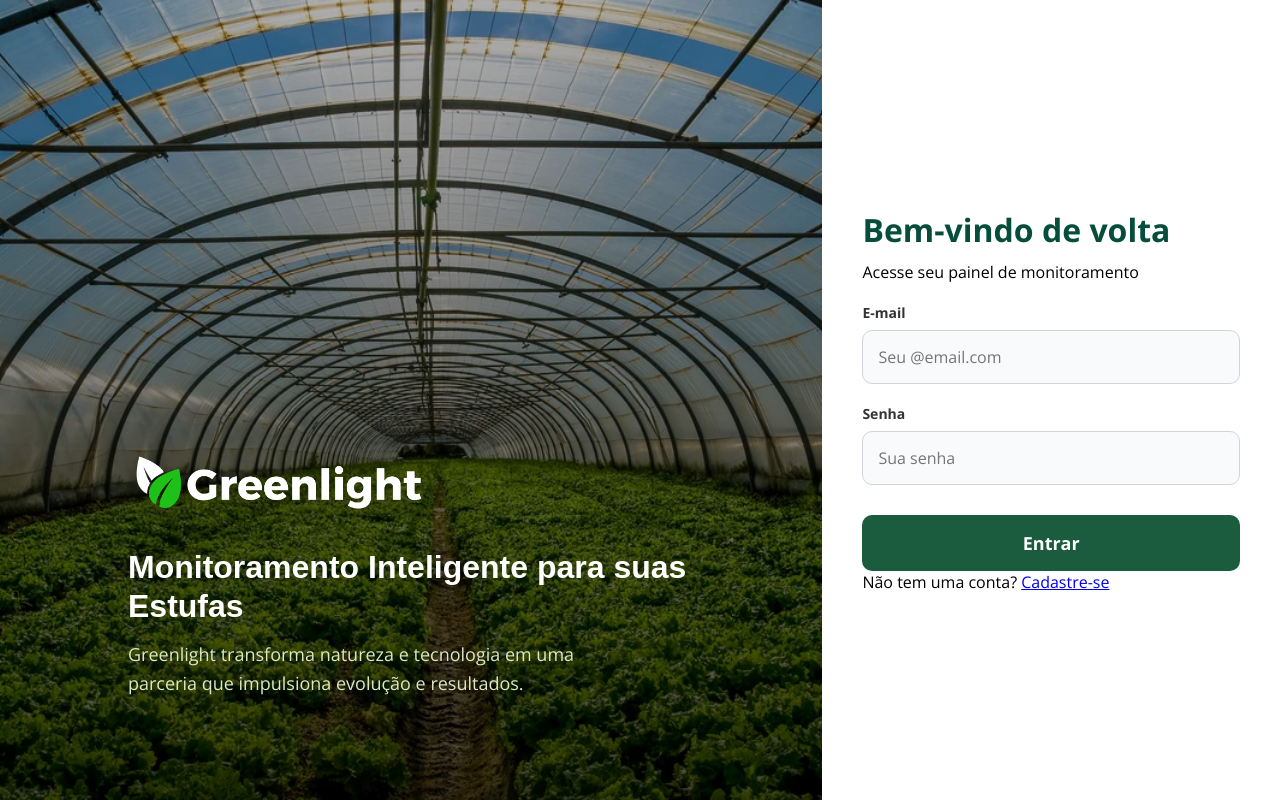
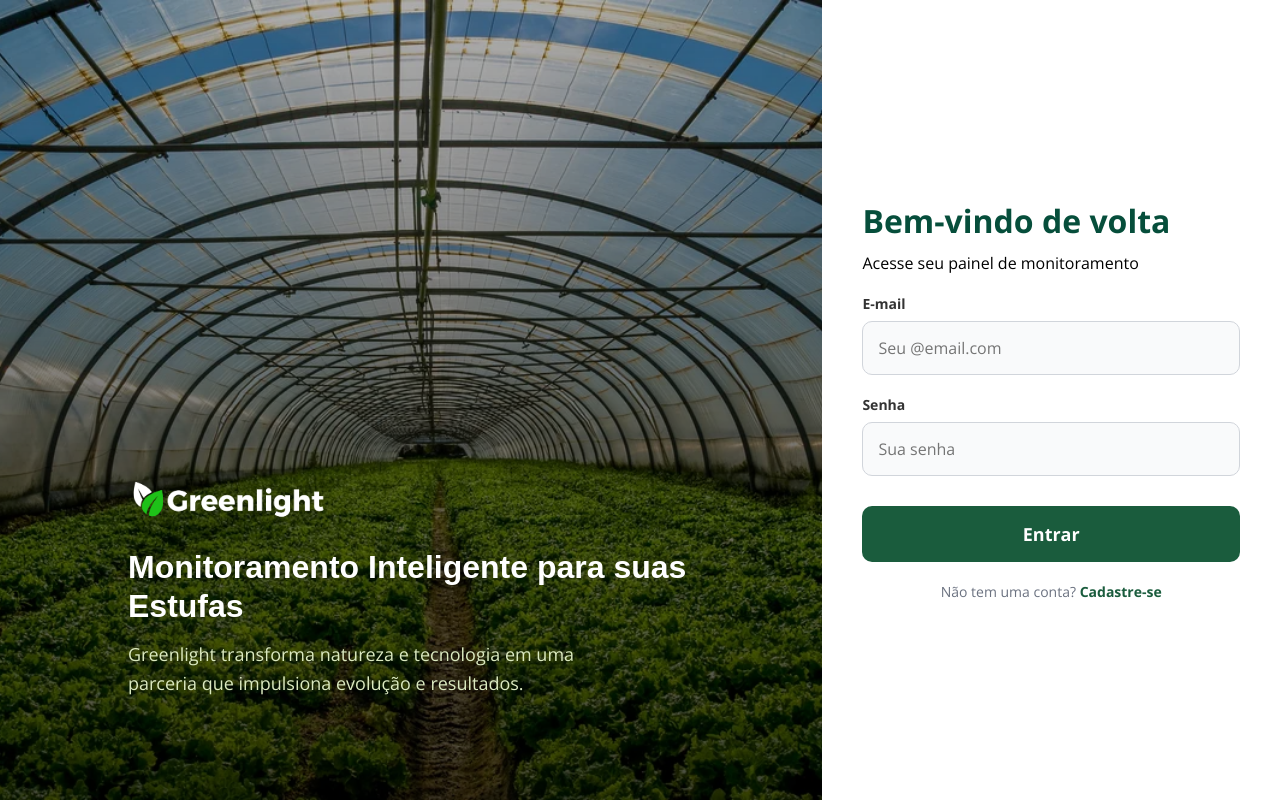
Before and after one commit to GreenLigth/site-greenligth, a plain HTML site: page login.html in a window 1280 px wide. Drawn offline with nearby package versions, Linux system fonts and the light colour scheme.

Commit message:
Mudanças no cadastro e login

```diff
--- a/styles/cadastro.css
+++ b/styles/cadastro.css
@@ -15,13 +15,17 @@
 
 .main-container {
     display: flex;
+    flex-direction: row-reverse !important;
     height: 100vh;
     width: 100%;
 }
 
-/* Inverte a ordem das colunas */
-.main-container.reversed {
-    flex-direction: row-reverse;
+section .form-box{
+    justify-content: left;
+}
+
+section .banner-side{
+    justify-content: right;
 }
 
 /* LADO DO FORMULÁRIO (ESQUERDA AGORA) */
@@ -31,8 +35,8 @@
     display: flex;
     justify-content: center;
     align-items: center;
-    padding: 6% 40px; /* Aumentei o padding vertical para acomodar o form mais longo */
-    overflow-y: auto; /* Adiciona scroll se a tela for pequena */
+    padding: 6% 40px;
+    overflow-y: auto;
 }
 
 .form-box {
@@ -52,6 +56,16 @@
     color: var(--cinza-texto);
     font-size: 16px;
     margin-bottom: 30px;
+}
+.logo {
+    display: flex;
+    align-items: center;
+    gap: 12px;
+    margin-bottom: 25px;
+}
+
+.logo img{
+    width: 200px;
 }
 
 .input-group {
@@ -135,8 +149,8 @@ input:focus {
 /* LADO DA IMAGEM (DIREITA AGORA) */
 .banner-side {
     flex: 1.2;
-    background-image: linear-gradient(rgba(0,0,0,0.1), rgba(0,0,0,0.6)),
-                      url('../assets/img/icons/Estufa-para-Alface.webp');
+   background-image: linear-gradient(rgba(0,0,0,0.3), rgba(0,0,0,0.7)),
+    url('../assets/img/icons/Estufa-para-Alface.webp');
     background-size: cover;
     background-position: center;
     position: relative;
--- a/styles/login.css
+++ b/styles/login.css
@@ -20,7 +20,7 @@
 .banner-side {
     flex: 1.2;
     background-image: linear-gradient(rgba(0,0,0,0.3), rgba(0,0,0,0.7)),
-                      url('../assets/img/icons/Estufa-para-Alface.webp');
+    url('../assets/img/icons/Estufa-para-Alface.webp');
     background-size: cover;
     background-position: center;
     display: flex;
@@ -35,6 +35,11 @@
     gap: 12px;
     margin-bottom: 25px;
 }
+
+.logo img{
+    width: 200px;
+}
+
 
 .brand-name {
     font-family: 'League Spartan', sans-serif;
@@ -133,6 +138,17 @@ input {
     font-family: 'League Spartan', sans-serif;
     letter-spacing: -1px;
 }
+.signup-text {
+    margin-top: 20px;
+    text-align: center;
+    color: var(--cinza-texto);
+    font-size: 14px;
+}
+.signup-text a {
+    color: var(--verde-principal);
+    text-decoration: none;
+    font-weight: 700;
+}
 
 
 .legenda-verde {
```
Also changed, not shown: cadastro.html (+3 -3 lines).
